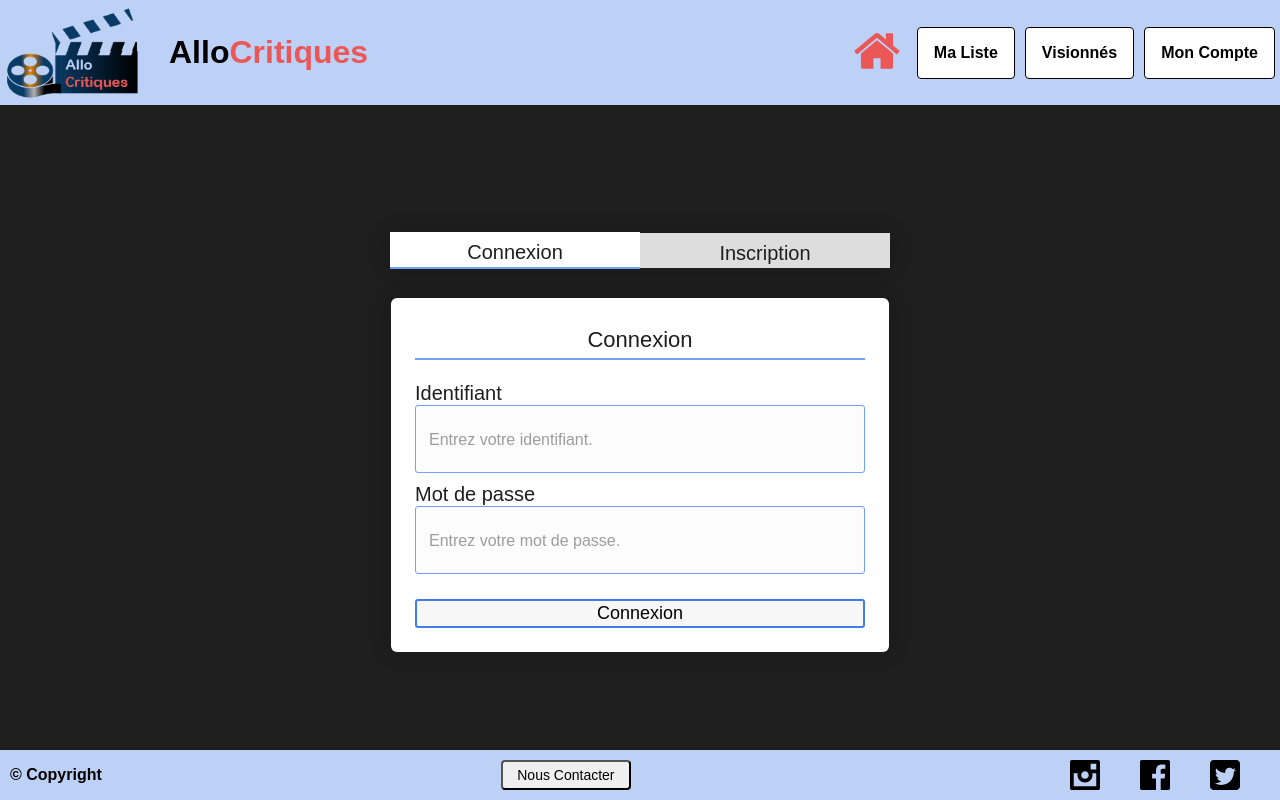
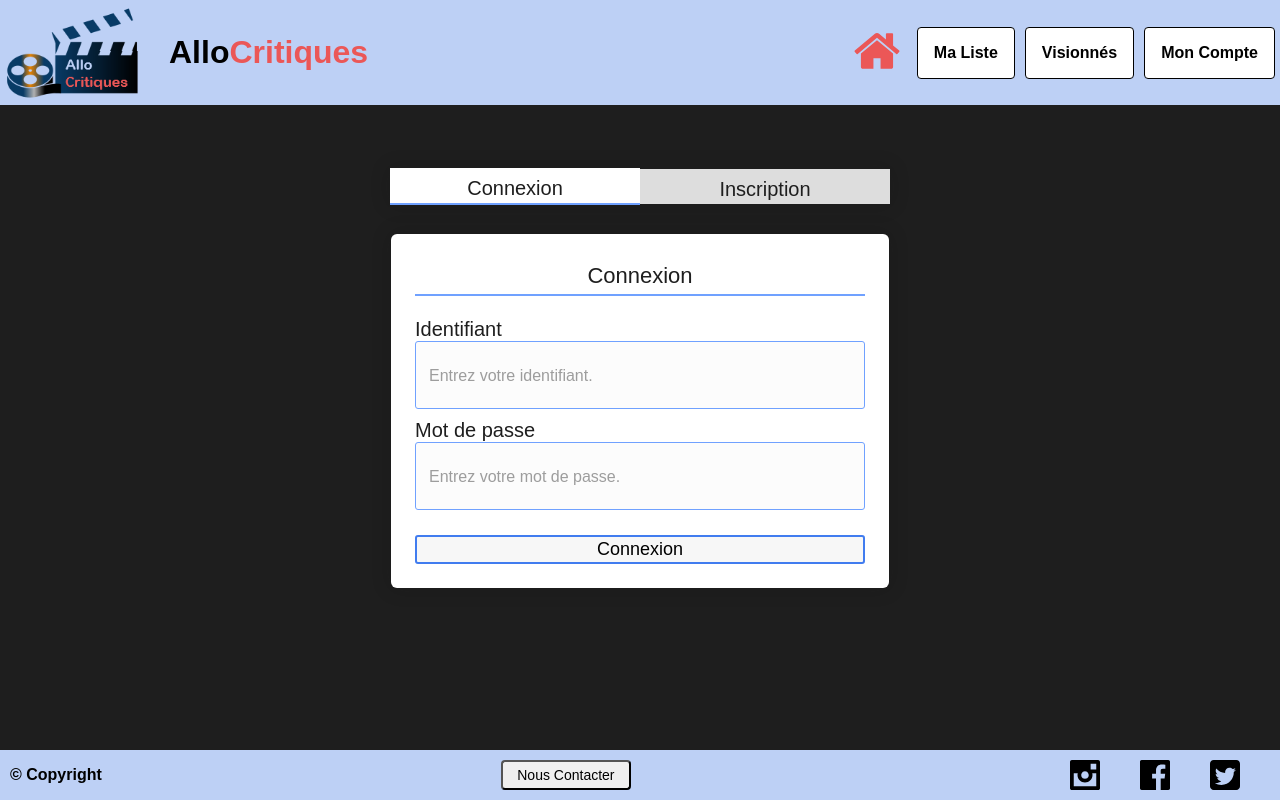
Before and after one commit to Theo-Everaere/AlloCritiques, a React (Create React App) app: page /SignIn in a window 1280 px wide. Built offline with nearby package versions, Linux system fonts and the light colour scheme.

Commit message:
margin top signin-register-container update

```diff
--- a/src/Pages/1.SignIn-SignUp/SignIn-SignUp.css
+++ b/src/Pages/1.SignIn-SignUp/SignIn-SignUp.css
@@ -6,10 +6,10 @@ body,
   box-sizing: border-box;
 } */
 /* //Root Container */
-.root-container {
+.signin-register-container {
   width: 100%;
   height: 90%;
-  margin-top: 10%;
+  margin-top: 5%;
   display: flex;
   justify-content: center;
   align-items: center;
--- a/src/Pages/1.SignIn-SignUp/SignIn-SignUp.js
+++ b/src/Pages/1.SignIn-SignUp/SignIn-SignUp.js
@@ -23,7 +23,7 @@ class SignInSignUp extends Component {
 
     render() {
         return (
-            <div className="root-container">
+            <div className="signin-register-container">
                 <div className="box-controller">
                     <div
                         className={
```
